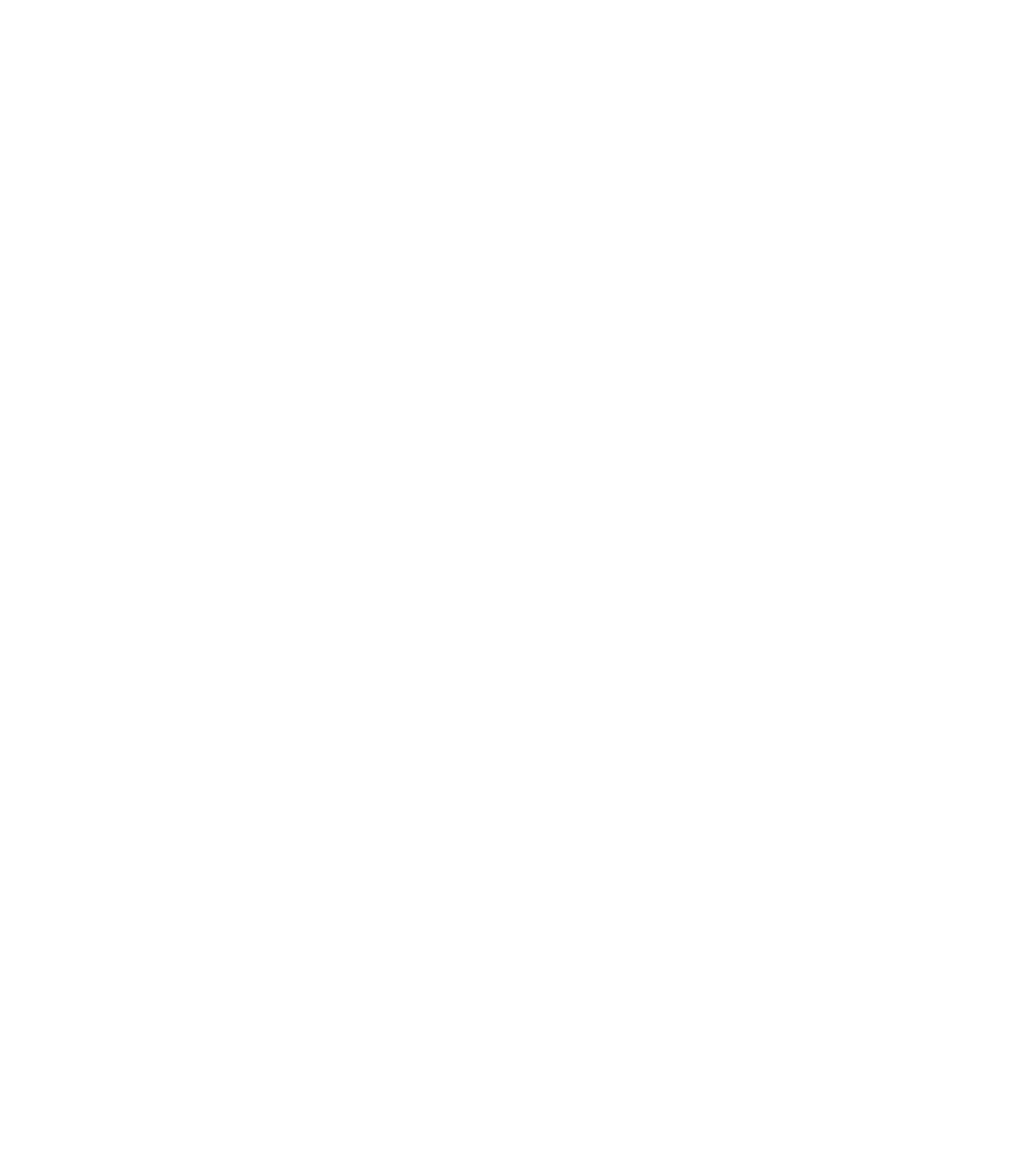
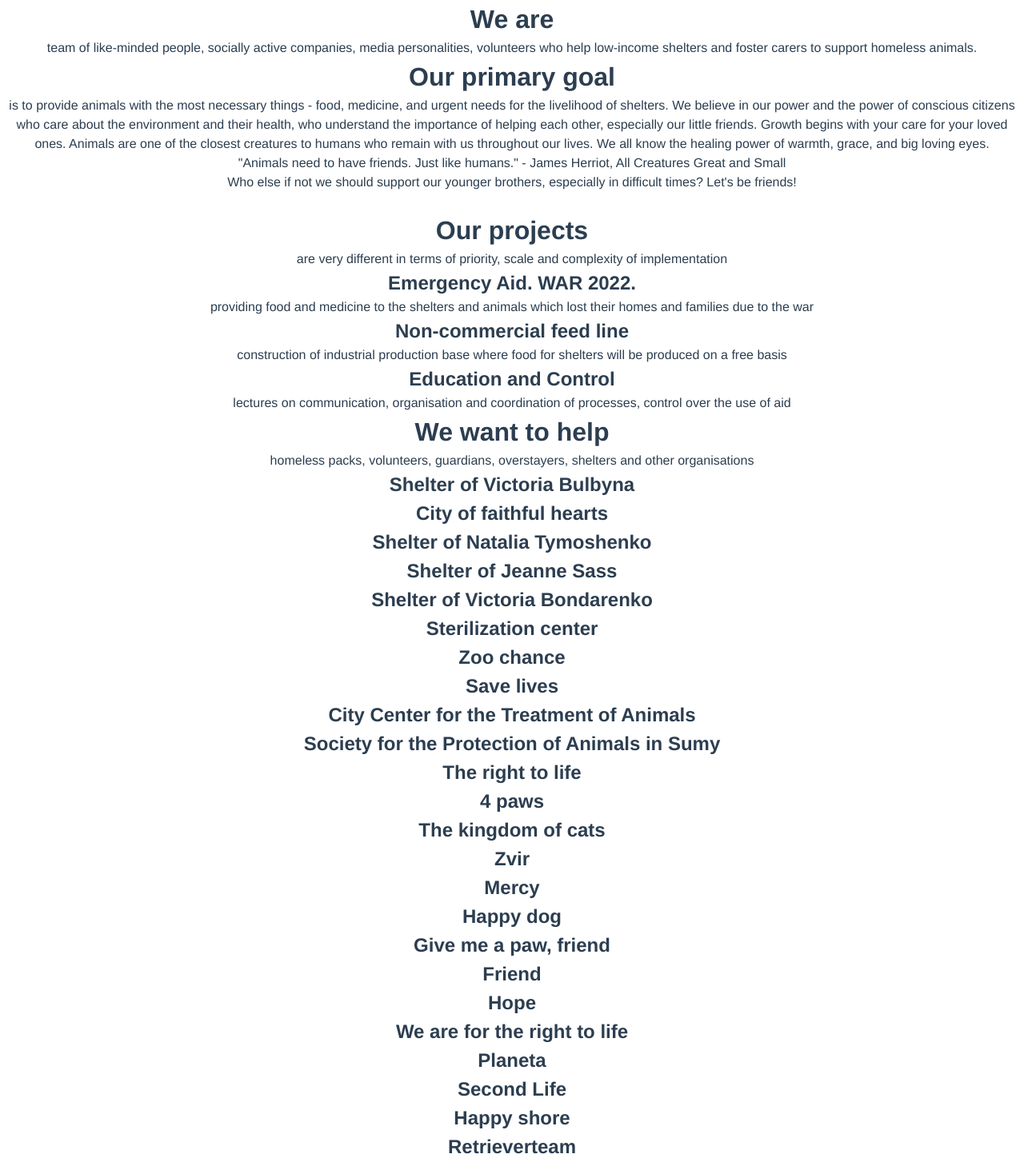
Before and after one commit to luqmanherifa/summit-global-teknologi, a Vue app: page /#/ in a window 1280 px wide. Shown: the part 600-2058 px from the top of the page at 80% size. Before the commit the page ends 800 px from the top, so only its background shows below. Built offline with nearby package versions, Linux system fonts and the light colour scheme.

Commit message:
Add AboutSection, ProjectsSection, and SupportsSection components

```diff
--- /dev/null
+++ b/src/components/AboutSection.vue
@@ -0,0 +1,42 @@
+<template>
+  <div class="about">
+    <div>
+      <h1>We are</h1>
+      <p>
+        team of like-minded people, socially active companies, media
+        personalities, volunteers who help low-income shelters and foster carers
+        to support homeless animals.
+      </p>
+    </div>
+    <div>
+      <h1>Our primary goal</h1>
+      <p>
+        is to provide animals with the most necessary things - food, medicine,
+        and urgent needs for the livelihood of shelters. We believe in our power
+        and the power of conscious citizens who care about the environment and
+        their health, who understand the importance of helping each other,
+        especially our little friends. Growth begins with your care for your
+        loved ones. Animals are one of the closest creatures to humans who
+        remain with us throughout our lives. We all know the healing power of
+        warmth, grace, and big loving eyes.
+      </p>
+      <span
+        >"Animals need to have friends. Just like humans." - James Herriot, All
+        Creatures Great and Small</span
+      >
+      <p>
+        Who else if not we should support our younger brothers, especially in
+        difficult times? Let's be friends!
+      </p>
+    </div>
+    <img src="" alt="" />
+  </div>
+</template>
+
+<script>
+export default {
+  name: "AboutSection",
+};
+</script>
+
+<style scoped lang="scss"></style>
--- /dev/null
+++ b/src/components/ProjectsSection.vue
@@ -0,0 +1,47 @@
+<template>
+  <div class="projects">
+    <div>
+      <h1>Our projects</h1>
+      <p>
+        are very different in terms of priority, scale and complexity of
+        implementation
+      </p>
+    </div>
+    <div>
+      <ul>
+        <li v-for="(project, index) in projectsList" :key="index">
+          <div>
+            <h2>{{ project.name }}</h2>
+            <p>{{ project.desc }}</p>
+          </div>
+        </li>
+      </ul>
+    </div>
+  </div>
+</template>
+
+<script>
+export default {
+  name: "ProjectsSection",
+  data() {
+    return {
+      projectsList: [
+        {
+          name: "Emergency Aid. WAR 2022.",
+          desc: "providing food and medicine to the shelters and animals which lost their homes and families due to the war",
+        },
+        {
+          name: "Non-commercial feed line",
+          desc: "construction of industrial production base where food for shelters will be produced on a free basis",
+        },
+        {
+          name: "Education and Control",
+          desc: "lectures on communication, organisation and coordination of processes, control over the use of aid",
+        },
+      ],
+    };
+  },
+};
+</script>
+
+<style scoped lang="scss"></style>
--- /dev/null
+++ b/src/components/SupportsSection.vue
@@ -0,0 +1,64 @@
+<template>
+  <div class="supports">
+    <div>
+      <h1>We want to help</h1>
+      <p>
+        homeless packs, volunteers, guardians, overstayers, shelters and other
+        organisations
+      </p>
+    </div>
+    <div>
+      <ul>
+        <li v-for="(support, index) in supportsList" :key="index">
+          <div>
+            <h2>{{ support.name }}</h2>
+          </div>
+        </li>
+      </ul>
+    </div>
+  </div>
+</template>
+
+<script>
+export default {
+  name: "SupportsSection",
+  data() {
+    return {
+      supportsList: [
+        { name: "Shelter of Victoria Bulbyna" },
+        { name: "City of faithful hearts" },
+        { name: "Shelter of Natalia Tymoshenko" },
+        { name: "Shelter of Jeanne Sass" },
+        { name: "Shelter of Victoria Bondarenko" },
+        { name: "Sterilization center" },
+        { name: "Zoo chance" },
+        { name: "Save lives" },
+        { name: "City Center for the Treatment of Animals" },
+        { name: "Society for the Protection of Animals in Sumy" },
+        { name: "The right to life" },
+        { name: "4 paws" },
+        { name: "The kingdom of cats" },
+        { name: "Zvir" },
+        { name: "Mercy" },
+        { name: "Happy dog" },
+        { name: "Give me a paw, friend" },
+        { name: "Friend" },
+        { name: "Hope" },
+        { name: "We are for the right to life" },
+        { name: "Planeta" },
+        { name: "Second Life" },
+        { name: "Happy shore" },
+        { name: "Retrieverteam" },
+        { name: "Shelter of Irina Dobrolyubova" },
+        { name: "Matilda" },
+        { name: "Life" },
+        { name: "Second chance" },
+        { name: "SOS" },
+        { name: "Best friends" },
+      ],
+    };
+  },
+};
+</script>
+
+<style scoped lang="scss"></style>
--- a/src/views/HomeView.vue
+++ b/src/views/HomeView.vue
@@ -1,16 +1,37 @@
 <template>
   <div class="home">
     <HeroSection />
+    <AboutSection />
+    <ProjectsSection />
+    <SupportsSection />
+    <TeamSection />
+    <CitizensSection />
+    <PartnersSection />
+    <ContactSection />
   </div>
 </template>
 
 <script>
 import HeroSection from "@/components/HeroSection.vue";
+import AboutSection from "@/components/AboutSection.vue";
+import ProjectsSection from "@/components/ProjectsSection.vue";
+import SupportsSection from "@/components/SupportsSection.vue";
+import TeamSection from "@/components/TeamSection.vue";
+import CitizensSection from "@/components/CitizensSection.vue";
+import PartnersSection from "@/components/PartnersSection.vue";
+import ContactSection from "@/components/ContactSection.vue";
 
 export default {
   name: "HomeView",
   components: {
     HeroSection,
+    AboutSection,
+    ProjectsSection,
+    SupportsSection,
+    TeamSection,
+    CitizensSection,
+    PartnersSection,
+    ContactSection,
   },
 };
 </script>
```
